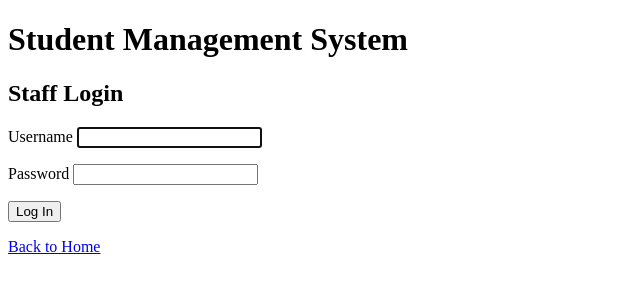
After one commit to jeraldfortin8-svg/CC106-Applecation-Development, a Django app: page /login/ in a window 1280 px wide. The commit adds this page. Shown: the top 300 px of the page, without its empty margins (0-640 px from the left). Run offline with Django 5.2, Linux system fonts and the light colour scheme.

Commit message:
Add staff login and authentication

```diff
--- a/home/templates/home/home.html
+++ b/home/templates/home/home.html
@@ -16,5 +16,10 @@
             View Student Directory
         </a>
 
+        <br>
+        <a href="{% url 'login' %}">
+            Staff Login
+        </a>
+
     </body>
 </html>
--- a/registration/urls.py
+++ b/registration/urls.py
@@ -7,6 +7,9 @@ urlpatterns = [
     path('register/', views.student_registration, name='register'),
     path('success/', views.registration_success, name='registration_success'),
 
+    # Staff dashboard
+    path('dashboard/', views.staff_dashboard, name='staff_dashboard'),
+
     # Module 07 routes
     path('students/', views.student_list, name='student_list'),
     path('students/create/', views.student_create, name='student_create'),
--- a/student_management/urls.py
+++ b/student_management/urls.py
@@ -16,9 +16,20 @@ Including another URLconf
 """
 from django.contrib import admin
 from django.urls import path, include
+from django.contrib.auth import views as auth_views
 
 urlpatterns = [
     path('admin/', admin.site.urls),
-    path('',include('home.urls')),
+    path('', include('home.urls')),
+    path(
+        'login/',
+        auth_views.LoginView.as_view(template_name='login.html'),
+        name='login'
+    ),
+    path(
+        'logout/',
+        auth_views.LogoutView.as_view(),
+        name='logout'
+    ),
     path('registration/', include('registration.urls')),
 ]
--- /dev/null
+++ b/templates/login.html
@@ -0,0 +1,32 @@
+<!DOCTYPE html>
+<html lang="en">
+<head>
+    <meta charset="UTF-8">
+    <meta name="viewport" content="width=device-width, initial-scale=1.0">
+    <title>Staff Login</title>
+</head>
+<body>
+    <h1>Student Management System</h1>
+    <h2>Staff Login</h2>
+
+    {% if form.errors %}
+    <p>Invalid username or password. Please try again.</p>
+    {% endif %}
+
+    <form method="post">
+        {% csrf_token %}
+        <p>
+            <label for="id_username">Username</label>
+            {{ form.username }}
+        </p>
+        <p>
+            <label for="id_password">Password</label>
+            {{ form.password }}
+        </p>
+        <input type="hidden" name="next" value="{{ next }}">
+        <button type="submit">Log In</button>
+    </form>
+
+    <p><a href="{% url 'home' %}">Back to Home</a></p>
+</body>
+</html>
```
Also changed, not shown: registration/templates/registration/dashboard.html (added, +20 -0 lines), registration/views.py (+15 -0 lines), student_management/settings.py (+5 -2 lines).
